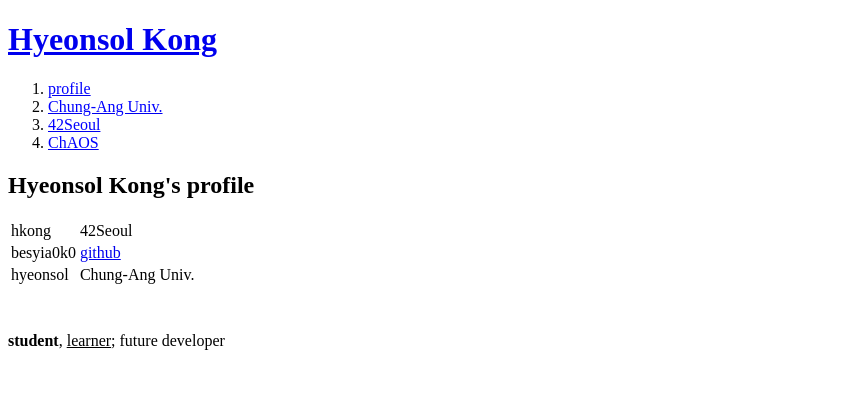
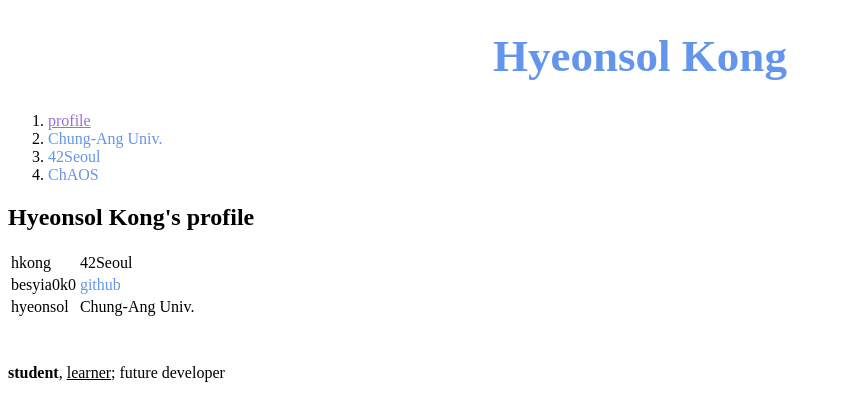
Before and after one commit to besyia0k0/web_basic_study, a plain HTML site: page 1.html in a window 1280 px wide. Shown: the whole page, without its empty margins (0-842 px from the left). Drawn offline with Linux system fonts and the light colour scheme.

Commit message:
learning css

```diff
--- a/1.html
+++ b/1.html
@@ -3,17 +3,34 @@
 <head>
 	<title>hyeonsol - profile</title>
 	<meta charset="utf-8">
+	<style>
+		a {
+			color:cornflowerblue;
+			text-decoration:none;
+		}
+		h1 {
+			font-size: 45px;
+			text-align: center;
+		}
+	</style>
 </head>
 
 <body>
 	<h1><a href="index.html">Hyeonsol Kong</a></h1>
+	<ol>
+		<li><a href="1.html" style="color:mediumpurple;text-decoration:underline;">profile</a></li>
+		<li><a href="2.html">Chung-Ang Univ.</a></li>
+		<li><a href="3.html">42Seoul</a></li>
+		<li><a href="4.html">ChAOS</a></li>
+	</ol>
+	<!--
 	<ol>
 		<li><a href="1.html"><font color="blue">profile</font></a></li>
 		<li><a href="2.html"><font color="blue">Chung-Ang Univ.</font></a></li>
 		<li><a href="3.html"><font color="blue">42Seoul</font></a></li>
 		<li><a href="4.html"><font color="blue">ChAOS</font></a></li>
 	</ol>
-
+	-->
 	<h2>Hyeonsol Kong's profile</h2>
 
 	<table>
```
Also changed, not shown: 2.html (+7 -1 lines), 3.html (+7 -1 lines), 4.html (+7 -1 lines), index.html (+7 -1 lines).
